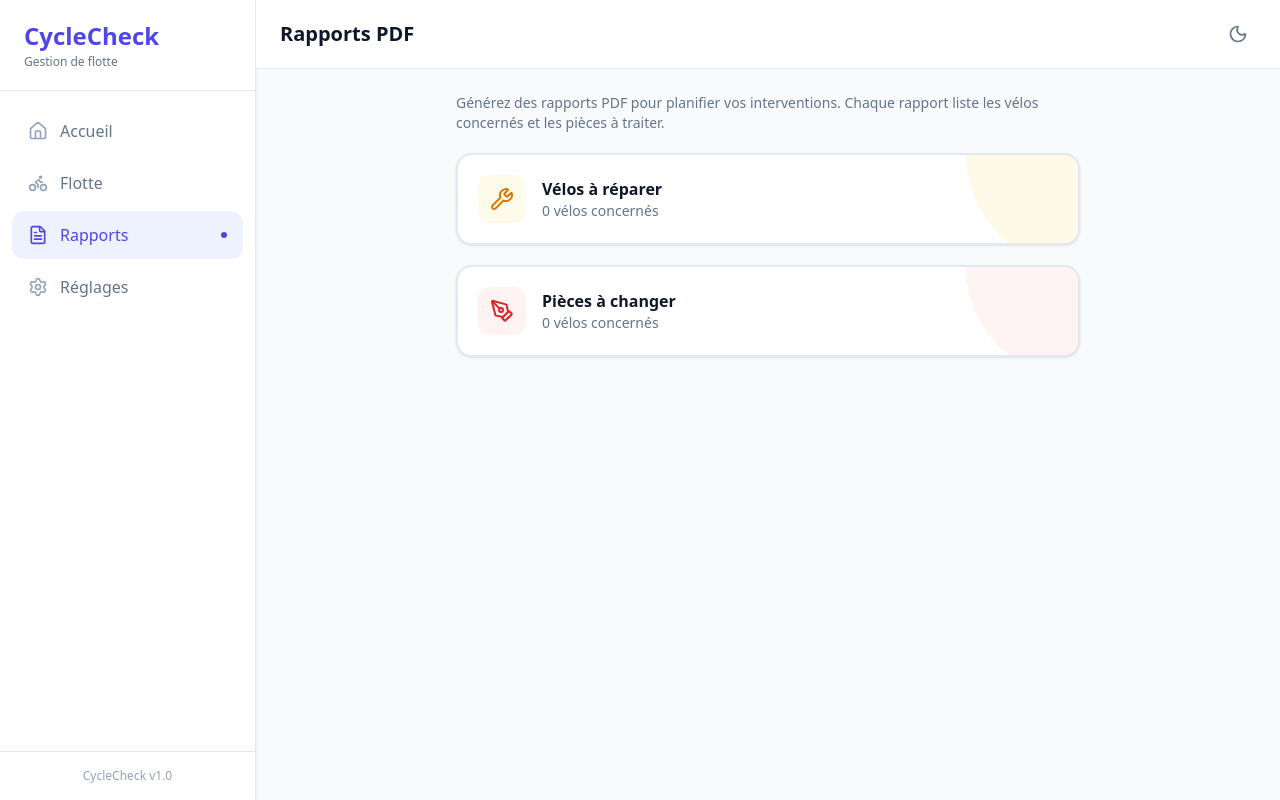
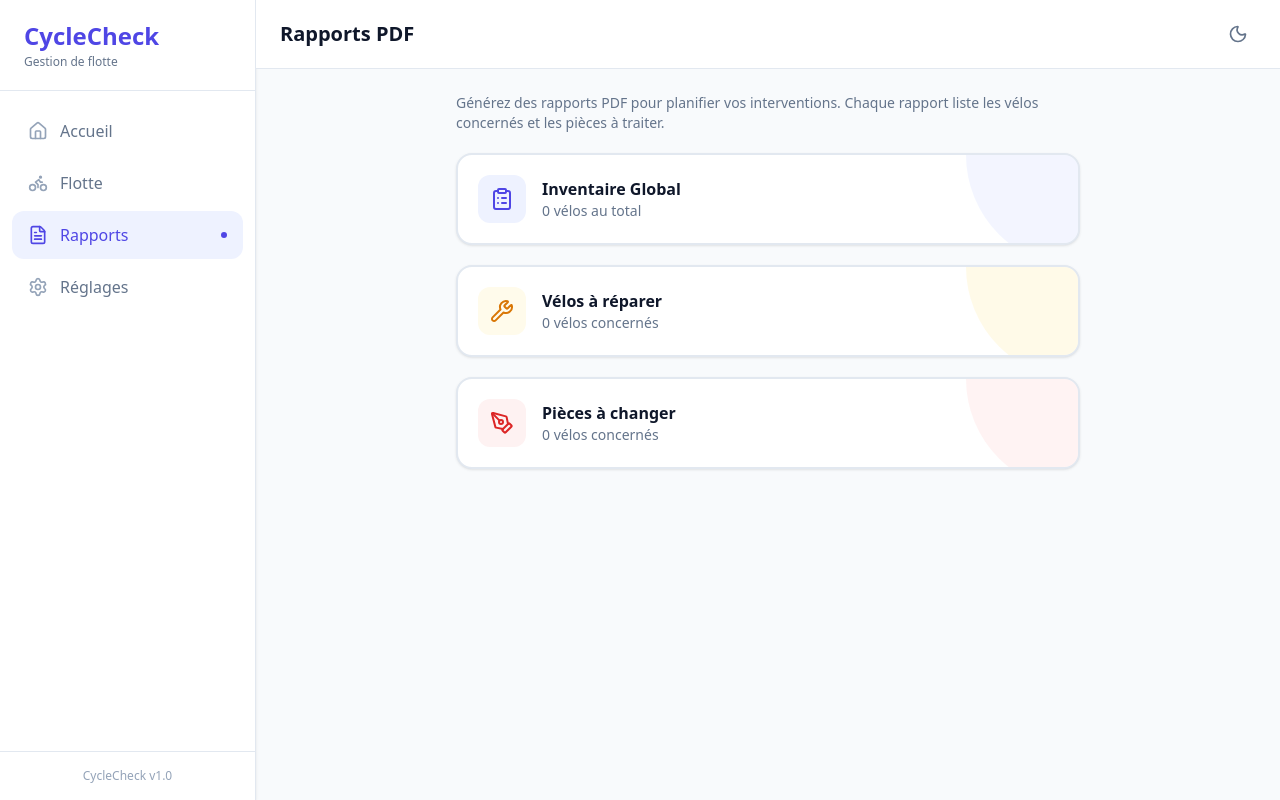
Before and after one commit to Octavio945/Cycle-check, a Next.js app: page /reports in a window 1280 px wide. Built offline with nearby package versions, Linux system fonts and the light colour scheme.

Commit message:
fix :c correction des espacements

```diff
--- a/src/app/reports/page.tsx
+++ b/src/app/reports/page.tsx
@@ -1,7 +1,7 @@
 'use client';
 
 import Link from 'next/link';
-import { ArrowLeft, FileOutput, Wrench, PenTool } from 'lucide-react';
+import { ArrowLeft, FileOutput, Wrench, PenTool, ClipboardList } from 'lucide-react';
 import { useStore } from '@/store/useStore';
 import { generatePDFReport } from '@/lib/pdfService';
 import { useState } from 'react';
@@ -9,12 +9,13 @@ import ThemeToggle from '@/components/ui/ThemeToggle';
 
 export default function ReportsPage() {
   const bikes = useStore((state) => state.bikes);
-  const [generating, setGenerating] = useState<'repair' | 'replace' | null>(null);
+  const [generating, setGenerating] = useState<'repair' | 'replace' | 'global' | null>(null);
 
+  const bikesTotal = bikes.length;
   const bikesWithRepair  = bikes.filter(b => b.parts.some(p => p.status === 'repair')).length;
   const bikesWithReplace = bikes.filter(b => b.parts.some(p => p.status === 'replace')).length;
 
-  const handleGenerate = async (type: 'repair' | 'replace') => {
+  const handleGenerate = async (type: 'repair' | 'replace' | 'global') => {
     setGenerating(type);
     try {
       generatePDFReport(bikes, type);
@@ -39,6 +40,31 @@ export default function ReportsPage() {
         <p className="text-[var(--cc-text-muted)] text-sm">
           Générez des rapports PDF pour planifier vos interventions. Chaque rapport liste les vélos concernés et les pièces à traiter.
         </p>
+
+        {/* Rapport Global */}
+        <button
+          onClick={() => handleGenerate('global')}
+          disabled={generating !== null}
+          className="w-full bg-[var(--cc-surface)] p-5 rounded-2xl shadow-[var(--cc-shadow-sm)] border-2 border-[var(--cc-border)] hover:border-indigo-400 hover:bg-[var(--cc-primary-light)] active:scale-[0.98] transition-all group text-left relative overflow-hidden flex items-center justify-between disabled:opacity-70"
+        >
+          <div className="absolute top-0 right-0 w-28 h-28 bg-indigo-100 dark:bg-indigo-950 rounded-bl-full opacity-40 group-hover:scale-110 transition-transform -z-0" />
+          <div className="relative z-10 flex items-center gap-4">
+            <div className="bg-[var(--cc-primary-light)] p-3 rounded-xl">
+              <ClipboardList className="w-6 h-6 text-[var(--cc-primary)]" />
+            </div>
+            <div>
+              <h2 className="font-bold text-[var(--cc-text)] text-base">Inventaire Global</h2>
+              <p className="text-sm text-[var(--cc-text-muted)]">{bikesTotal} vélo{bikesTotal !== 1 ? 's' : ''} au total</p>
+            </div>
+          </div>
+          <div className="relative z-10">
+            {generating === 'global' ? (
+              <span className="text-xs text-[var(--cc-primary)] font-medium animate-pulse">Génération...</span>
+            ) : (
+              <FileOutput className="w-5 h-5 text-[var(--cc-primary)] opacity-0 group-hover:opacity-100 transition-opacity" />
+            )}
+          </div>
+        </button>
 
         {/* Rapport Réparations */}
         <button
--- a/src/components/ui/CameraCapture.tsx
+++ b/src/components/ui/CameraCapture.tsx
@@ -55,12 +55,31 @@ export default function CameraCapture({ onCapture, onClose }: CameraCaptureProps
     if (!videoRef.current || !canvasRef.current) return;
     const video = videoRef.current;
     const canvas = canvasRef.current;
-    canvas.width = video.videoWidth;
-    canvas.height = video.videoHeight;
+
+    // --- COMPRESSION D'IMAGE POUR SAUVER LE QUOTA LOCALSTORAGE ---
+    const MAX_WIDTH = 800; // Largeur maximale cible (suffisant HD)
+    let width = video.videoWidth;
+    let height = video.videoHeight;
+
+    // Si l'image est trop grande, on calcule la nouvelle hauteur pour garder le ratio
+    if (width > MAX_WIDTH) {
+      height = Math.round((height * MAX_WIDTH) / width);
+      width = MAX_WIDTH;
+    }
+
+    canvas.width = width;
+    canvas.height = height;
+
     const ctx = canvas.getContext('2d');
     if (!ctx) return;
-    ctx.drawImage(video, 0, 0);
-    const dataUrl = canvas.toDataURL('image/jpeg', 0.85);
+
+    // Dessiner en redimensionnant
+    ctx.drawImage(video, 0, 0, width, height);
+
+    // Convertir en JPEG fortement compressé (0.6 réduit considérablement le poids Base64)
+    const dataUrl = canvas.toDataURL('image/jpeg', 0.6);
+    // -----------------------------------------------------------
+
     setSnapshot(dataUrl);
     // Pauser le flux pendant l'aperçu
     streamRef.current?.getTracks().forEach(t => t.enabled = false);
--- a/src/lib/pdfService.ts
+++ b/src/lib/pdfService.ts
@@ -4,7 +4,7 @@ import { format } from 'date-fns';
 import { fr } from 'date-fns/locale';
 import { Bike, BikePart } from '../types';
 
-type ReportType = 'repair' | 'replace';
+type ReportType = 'repair' | 'replace' | 'global';
 
 // --- Couleurs de la charte ---
 const COLORS = {
@@ -21,7 +21,8 @@ export const generatePDFReport = (bikes: Bike[], type: ReportType) => {
   const dateStr = format(new Date(), 'dd MMMM yyyy à HH:mm', { locale: fr });
 
   const isRepair = type === 'repair';
-  const accentColor = isRepair ? COLORS.warning : COLORS.danger;
+  const isGlobal = type === 'global';
+  const accentColor = isGlobal ? COLORS.primary : (isRepair ? COLORS.warning : COLORS.danger);
 
   // --- 1. En-tête (Header) Logo & Branding ---
   doc.setFont('helvetica', 'bold');
@@ -43,7 +44,9 @@ export const generatePDFReport = (bikes: Bike[], type: ReportType) => {
   doc.setFont('helvetica', 'bold');
   doc.setFontSize(18);
   doc.setTextColor(...COLORS.slate800);
-  const title = isRepair ? 'Rapport : Vélos à Réparer' : 'Rapport : Pièces à Remplacer';
+  const title = isGlobal
+    ? 'Inventaire Global de la Flotte'
+    : (isRepair ? 'Rapport : Vélos à Réparer' : 'Rapport : Pièces à Remplacer');
   doc.text(title, 14, 38);
 
   // Date alignée à droite
@@ -57,9 +60,14 @@ export const generatePDFReport = (bikes: Bike[], type: ReportType) => {
   doc.setFontSize(11);
   doc.setTextColor(...COLORS.slate500);
 
-  const descriptionText = isRepair
-    ? "Ce document recense l'ensemble de la flotte nécessitant des interventions de maintenance (réparations modérées). Il détaille les vélos concernés ainsi que la liste exhaustive des pièces à réviser pour faciliter la prise en charge par l'équipe technique."
-    : "Ce document recense l'ensemble de la flotte nécessitant le remplacement critique de pièces. Il liste les éléments défectueux devant être obligatoirement changés par l'équipe technique pour assurer la sécurité et le maintien du service.";
+  let descriptionText = "";
+  if (isGlobal) {
+    descriptionText = "Ce document constitue l'inventaire complet de la flotte de vélos. Il recense l'ensemble des équipements enregistrés ainsi qu'un aperçu technique de leur état de fonctionnement actuel.";
+  } else if (isRepair) {
+    descriptionText = "Ce document recense l'ensemble de la flotte nécessitant des interventions de maintenance (réparations modérées). Il détaille les vélos concernés ainsi que la liste exhaustive des pièces à réviser pour faciliter la prise en charge par l'équipe technique.";
+  } else {
+    descriptionText = "Ce document recense l'ensemble de la flotte nécessitant le remplacement critique de pièces. Il liste les éléments défectueux devant être obligatoirement changés par l'équipe technique pour assurer la sécurité et le maintien du service.";
+  }
 
   // splitTextToSize permet de gérer le retour à la ligne automatique (largeur max = 182)
   const splittedDescription = doc.splitTextToSize(descriptionText, 182);
@@ -69,21 +77,31 @@ export const generatePDFReport = (bikes: Bike[], type: ReportType) => {
   const tableData: string[][] = [];
 
   bikes.forEach(bike => {
-    // Filtrer les pièces selon le type du rapport
-    const concernedParts = bike.parts.filter(p => p.status === type);
+    if (isGlobal) {
+      // Rapport global : on prend tous les vélos et on fait un résumé de l'état
+      const replaceCount = bike.parts.filter(p => p.status === 'replace').length;
+      const repairCount = bike.parts.filter(p => p.status === 'repair').length;
 
-    if (concernedParts.length > 0) {
-      const partsText = concernedParts.map(p =>
-        `• ${p.name} ${p.isSpecific ? '(Ajout spécifique)' : ''}`
-      ).join('\n');
+      let statusSummary = "Bon état général";
+      if (replaceCount > 0 && repairCount > 0) statusSummary = `${replaceCount} pièce(s) à remplacer, ${repairCount} à réparer`;
+      else if (replaceCount > 0) statusSummary = `${replaceCount} pièce(s) à remplacer`;
+      else if (repairCount > 0) statusSummary = `${repairCount} pièce(s) à réparer`;
 
       const lastUpdate = format(new Date(bike.updatedAt), 'dd/MM/yyyy HH:mm');
+      tableData.push([bike.id, statusSummary, lastUpdate]);
 
-      tableData.push([
-        bike.id,
-        partsText,
-        lastUpdate
-      ]);
+    } else {
+      // Rapport spécifique (Repair ou Replace)
+      const concernedParts = bike.parts.filter(p => p.status === type);
+
+      if (concernedParts.length > 0) {
+        const partsText = concernedParts.map(p =>
+          `• ${p.name} ${p.isSpecific ? '(Ajout spécifique)' : ''}`
+        ).join('\n');
+
+        const lastUpdate = format(new Date(bike.updatedAt), 'dd/MM/yyyy HH:mm');
+        tableData.push([bike.id, partsText, lastUpdate]);
+      }
     }
   });
 
@@ -93,7 +111,7 @@ export const generatePDFReport = (bikes: Bike[], type: ReportType) => {
   if (tableData.length > 0) {
     autoTable(doc, {
       startY: startYForTable,
-      head: [['Identifiant du Vélo', 'Détail des pièces concernées', 'Dernière MAJ']],
+      head: [['Identifiant du Vélo', isGlobal ? 'État Général' : 'Détail des pièces concernées', 'Dernière MAJ']],
       body: tableData,
       theme: 'grid',
       headStyles: {
@@ -146,6 +164,7 @@ export const generatePDFReport = (bikes: Bike[], type: ReportType) => {
   }
 
   // --- 6. Sauvegarde du fichier ---
-  const fileName = `CycleCheck_${type === 'repair' ? 'Reparation' : 'Remplacement'}_${format(new Date(), 'yyyyMMdd_HHmm')}.pdf`;
+  const typeName = isGlobal ? 'Global' : (isRepair ? 'Reparation' : 'Remplacement');
+  const fileName = `CycleCheck_${typeName}_${format(new Date(), 'yyyyMMdd_HHmm')}.pdf`;
   doc.save(fileName);
 };
--- a/src/store/useStore.ts
+++ b/src/store/useStore.ts
@@ -31,9 +31,19 @@ export const useStore = create<AppState>()(
 
       updateBasePart: (id, name) =>
         set((state) => ({
+          // 1. Mise à jour dans le dictionnaire des pièces de base
           baseParts: state.baseParts.map((part) =>
             part.id === id ? { ...part, name } : part
           ),
+          // 2. Synchronisation sur tous les vélos déjà existants
+          // (ne touche pas au statut, ne casse pas les objets, rétrocompatible)
+          bikes: state.bikes.map((bike) => ({
+            ...bike,
+            parts: bike.parts.map((p) =>
+              // Si la pièce correspond à l'ID de la pièce modifiée
+              (!p.isSpecific && p.id === id) ? { ...p, name } : p
+            )
+          }))
         })),
 
       addBike: (bikeId, photoUrl) =>
```
